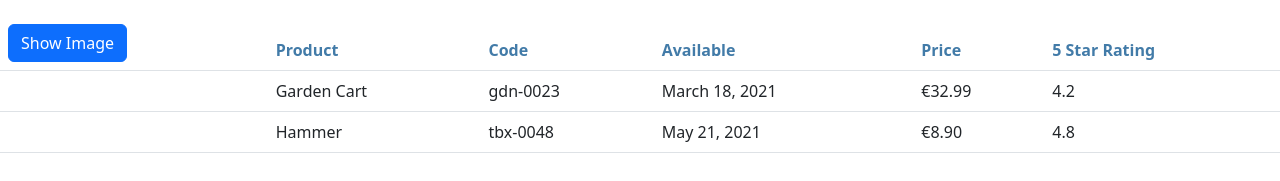
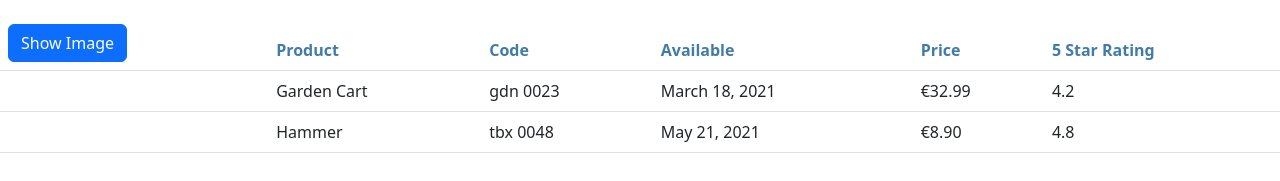
Before and after one commit to Tomasz-Zdeb/Angular-Sandbox, an Angular app in the folder APM-Start/: page / in a window 1280 px wide. Shown: the part 165-346 px from the top of the page. Built offline with nearby package versions, Linux system fonts and the light colour scheme.

Commit message:
Used convertToSpaces pipe inside product list

```diff
--- a/APM-Start/src/app/products/product-list.component.html
+++ b/APM-Start/src/app/products/product-list.component.html
@@ -43,7 +43,7 @@
                         [style.margin.px]='imageMargin'>
                     </td>
                     <td>{{ product.productName }}</td>
-                    <td>{{ product.productCode | lowercase }}</td>
+                    <td>{{ product.productCode | lowercase | convertToSpaces:'-'}}</td>
                     <td>{{ product.releaseDate }}</td>
                     <td>{{ product.price | currency:'EUR':'symbol':'1.2-2' }}</td>
                     <td>{{ product.starRating }}</td>
```
